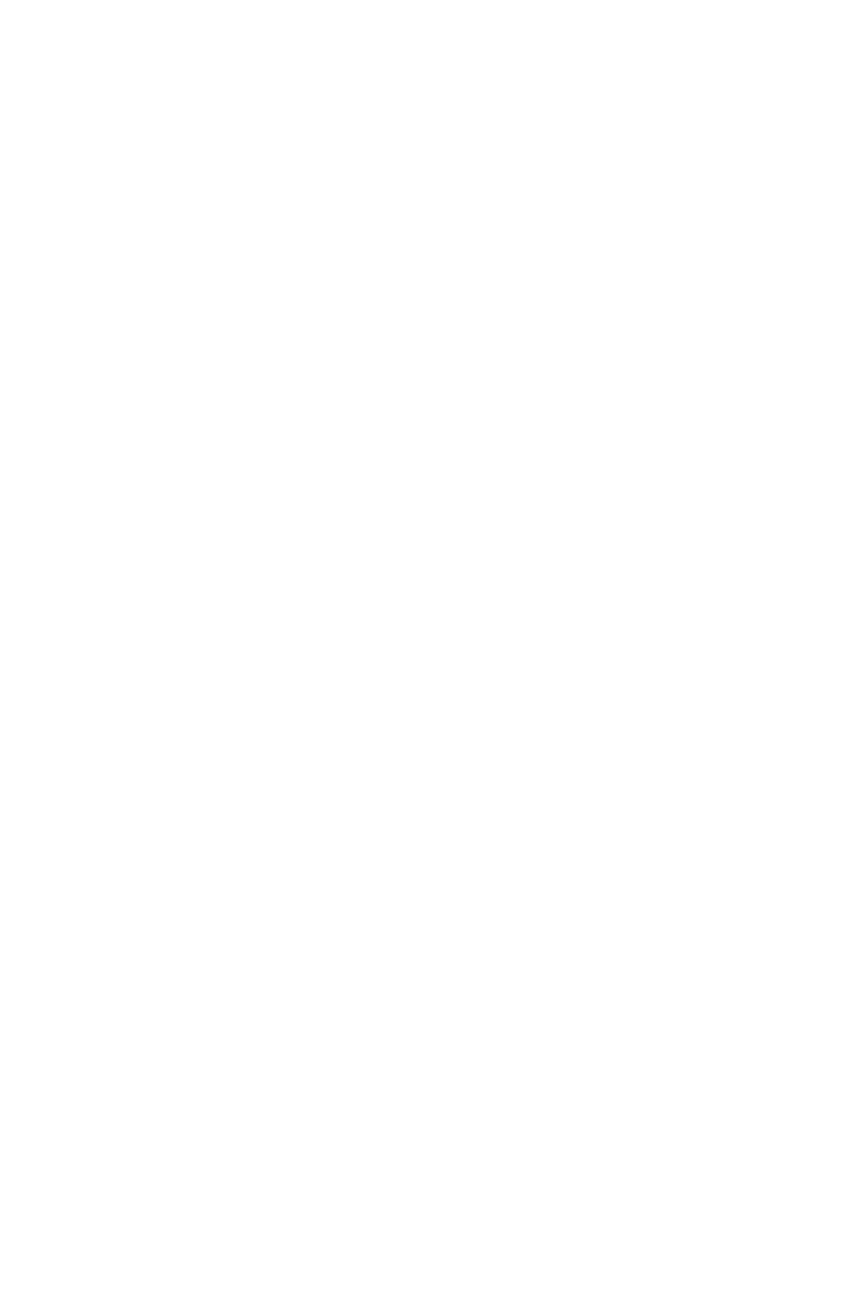
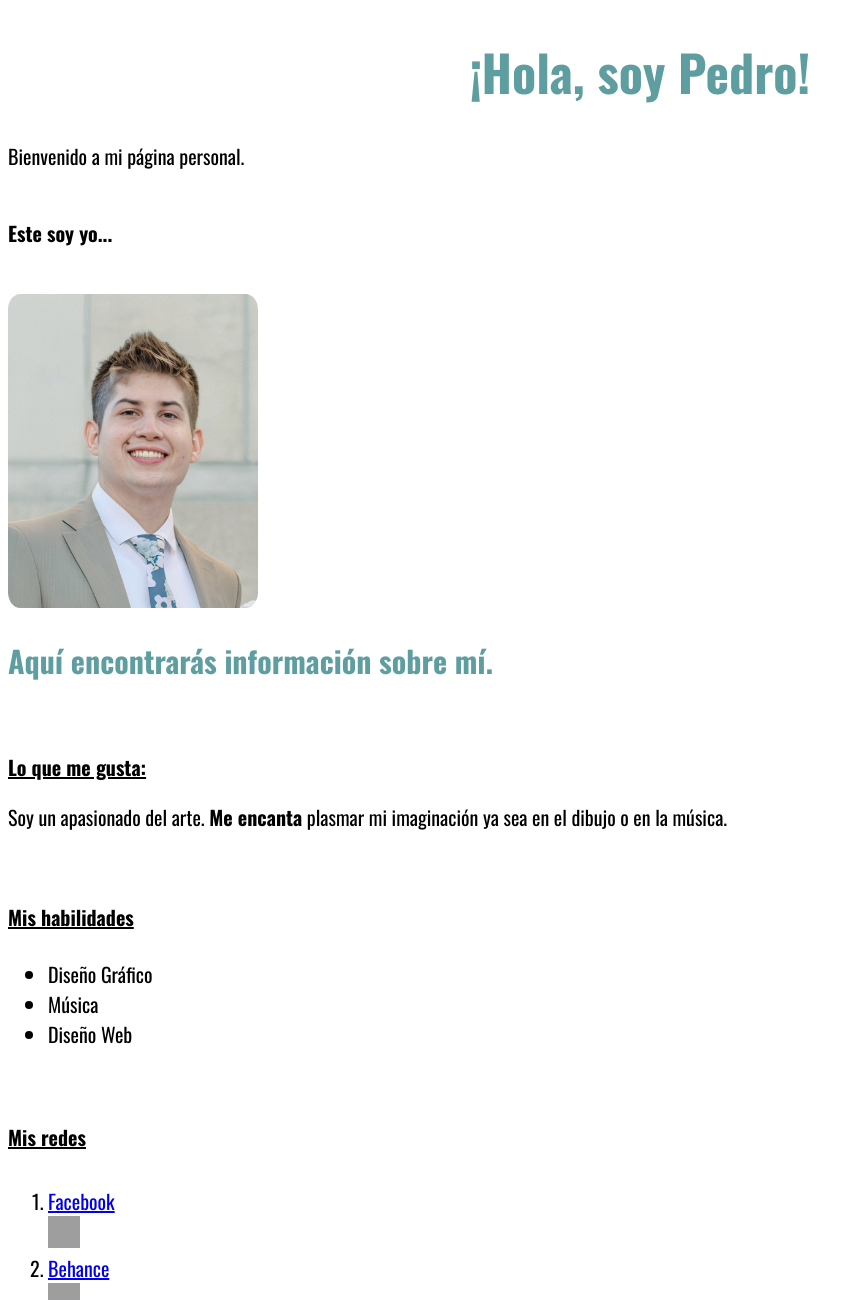
Before and after one commit to OsGodoy/FUNVAL-G5, a plain HTML site: page practica-1/index.html in a window 1280 px wide. Shown: the top 1300 px of the page, without its empty margins (0-863 px from the left). Before the commit the page ends 800 px from the top, so only its background shows below. Drawn offline with nearby package versions, Linux system fonts and the light colour scheme; grey boxes are pictures that could not be loaded.

Commit message:
Add new personal page and images; update styles for consistency

```diff
--- a/practica-1/index.html
+++ b/practica-1/index.html
@@ -0,0 +1,45 @@
+<!DOCTYPE html>
+<html lang="en">
+<head>
+    <meta charset="UTF-8">
+    <meta name="viewport" content="width=device-width, initial-scale=1.0">
+    <title>PROYECTO FUNVAL 1</title>
+    <link rel="stylesheet" href="./style.css">
+    <link rel="preconnect" href="https://fonts.googleapis.com">
+    <link rel="preconnect" href="https://fonts.gstatic.com" crossorigin>
+    <link href="https://fonts.googleapis.com/css2?family=Oswald:wght@200..700&display=swap" rel="stylesheet">
+</head>
+<body>
+    <h1>¡Hola, soy Pedro!</h1>
+    <p>Bienvenido a mi página personal.</p>
+    <h6>Este soy yo...</h6>
+    <img class="yo" src="./img/20241223_195935_531.jpg" alt="foto os" width="250px">
+    <h2>Aquí encontrarás información sobre mí.</h2>
+    <br>
+    <h3>Lo que me gusta:</h3>
+    <p>
+        Soy un apasionado del arte.
+        <strong>Me encanta</strong> plasmar mi imaginación ya sea en el dibujo o en la música.
+    </p>
+    <br>
+    <h4>Mis habilidades</h4>
+    <ul>
+        <li>Diseño Gráfico</li>
+        <li>Música</li>
+        <li>Diseño Web</li>
+    </ul>
+    <br>
+    <h5>Mis redes</h5>
+    <ol>
+        <li><a href="https://www.facebook.com/osvaldo.godoy2" target="_blank" rel="noopener noreferrer">Facebook</a></li>
+        <img src="https://img.icons8.com/?size=100&id=118497&format=png&color=000000" alt="Icono de Facebook" width="32" height="32">
+        <li><a href="https://www.behance.net/osgodoy" target="_blank" rel="noopener noreferrer">Behance</a></li>
+        <img src="https://img.icons8.com/?size=100&id=13655&format=png&color=000000" alt="Icono de Facebook" width="32" height="32">
+        <li><a href="https://www.youtube.com/@plasmatics-wvs" target="_blank" rel="noopener noreferrer">Youtube</a></li>
+        <img src="https://img.icons8.com/?size=100&id=19318&format=png&color=000000" alt="Icono de Facebook" width="32" height="32">
+    </ol>
+    <br>
+    <p class="textFinal"><em>Gracias por visitar mi página!</em></p>
+    <hr>
+</body>
+</html>
--- /dev/null
+++ b/practica-1/style.css
@@ -0,0 +1,51 @@
+*{
+    font-family: "oswald";
+}
+
+h1{
+    font-size: 50px;
+    color: cadetblue;
+    text-align: center;
+}
+
+p{
+ font-size: 20px;
+}
+
+h6{
+    font-size: 20px;
+}
+
+h2{
+    font-size: 30px;
+    color: cadetblue;
+}
+
+.yo{
+    border-radius: 5%;
+}
+
+h3{
+    text-decoration-line: underline;
+    font-size: 20px;
+}
+
+h4{
+    text-decoration-line: underline;
+    font-size: 20px;
+}
+
+li{
+    font-size: 20px;
+}
+
+h5{
+    text-decoration-line: underline;
+    font-size: 20px;
+}
+
+.textFinal{
+    font-size: 30px;
+    color: cadetblue;
+    text-align: center;
+}
```
Also changed, not shown: index.html (+5 -4 lines), style.css (+8 -4 lines), IMG/DEAN GUITAR.jpg, practica-1/img/20241223_195935_531.jpg (added).
